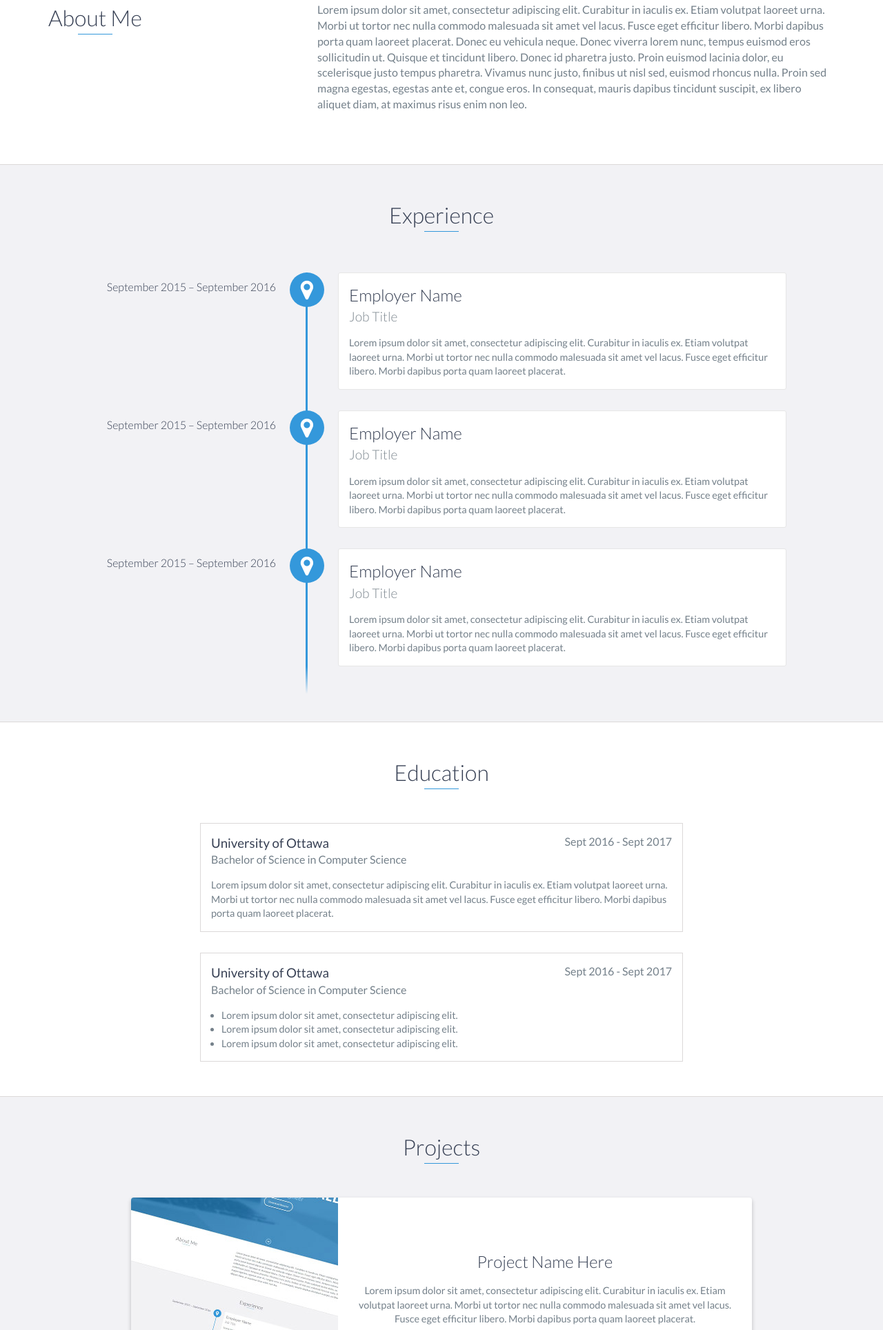
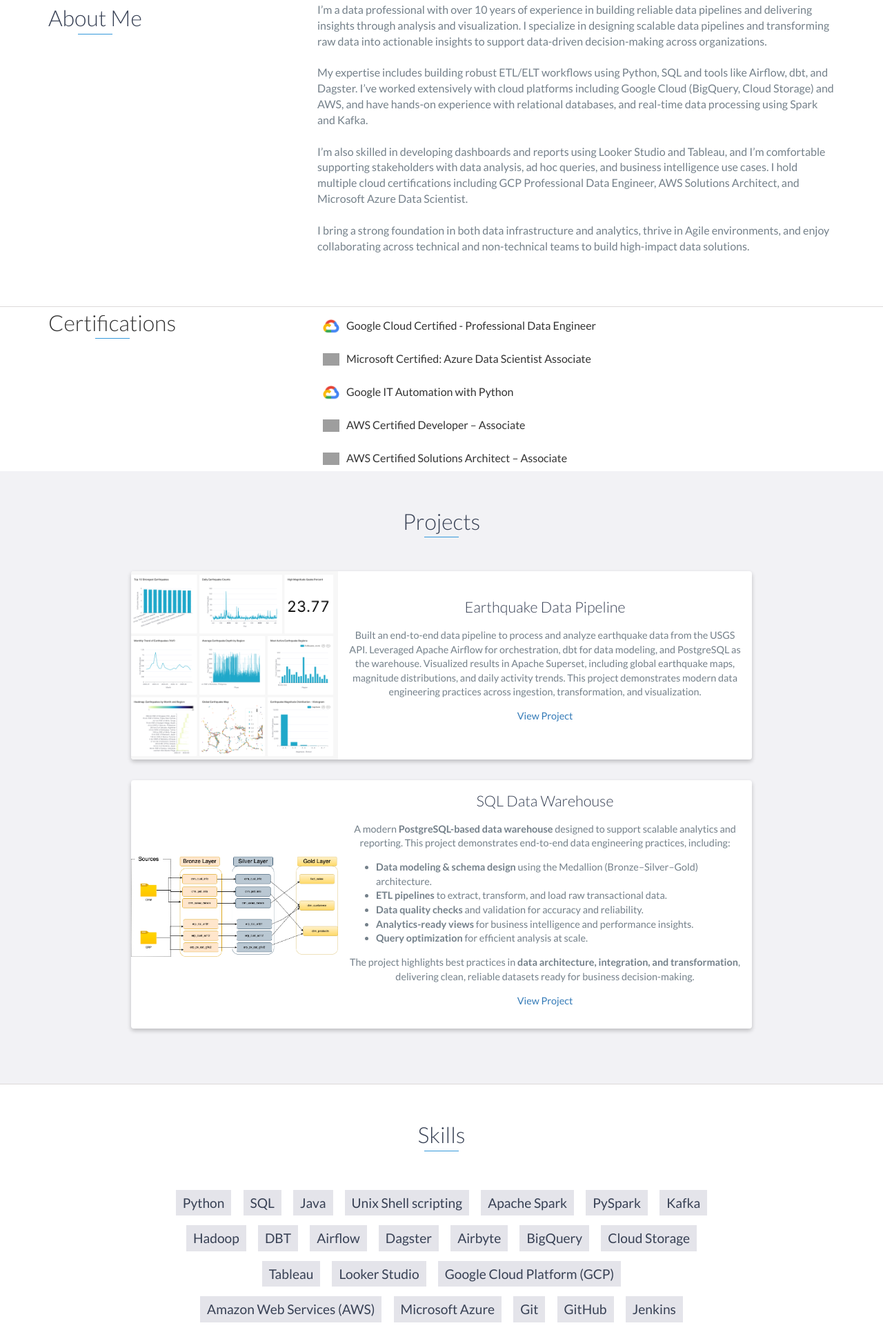
Before and after one commit to jazz-min/jasmin.github.io, a website: page index.html in a window 1280 px wide. Shown: the part 872-2800 px from the top of the page at 69% size. Drawn offline with nearby package versions, Linux system fonts and the light colour scheme; grey boxes are pictures that could not be loaded.

Commit message:
added the portfolio details

```diff
--- a/index.html
+++ b/index.html
@@ -1,6 +1,39 @@
 <!DOCTYPE html>
 <html class="no-js" lang="en">
+<style>
+    .certification-block {
+    display: flex;
+    flex-direction: column;
+    gap: 12px;
+    margin-top: 10px;
+}
 
+.cert-link {
+    display: flex;
+    align-items: center;
+    text-decoration: none;
+    color: #333;
+    font-size: 16px;
+    transition: background-color 0.2s ease;
+    padding: 6px 8px;
+    border-radius: 6px;
+}
+
+.cert-link:hover {
+    background-color: #f3f3f3;
+}
+
+.cert-icon {
+    width: 24px;
+    height: 24px;
+    margin-right: 10px;
+    object-fit: contain;
+}
+
+
+
+
+</style>
 <head>
     <meta charset="utf-8">
     <meta http-equiv="X-UA-Compatible" content="IE=edge">
@@ -28,10 +61,7 @@
             <a href="#about">About</a>
         </li>
         <li>
-                <a href="#experience">Experience</a>
-            </li>
-            <li>
-                <a href="#education">Education</a>
+            <a href="#certifications">Certifications</a>
         </li>
         <li>
             <a href="#projects">Projects</a>
@@ -48,9 +78,9 @@
 
 <div id="lead">
     <div id="lead-content">
-            <h1>Ryan Fitzgerald</h1>
-            <h2>Software Engineer</h2>
-            <a href="#" class="btn-rounded-white">Download Resume</a>
+        <h1>Jasmin Joseph</h1>
+        <h2>Data Engineer/Analyst | GCP & AWS Certified | Building modern data pipelines, analytics platforms, and data-driven
+            solutions</h2>
     </div>
     <!-- End #lead-content -->
 
@@ -73,93 +103,102 @@
             </div>
             <div class="col-md-8">
                 <p>
-                        Lorem ipsum dolor sit amet, consectetur adipiscing elit. Curabitur in iaculis ex. Etiam volutpat laoreet urna. Morbi ut tortor nec nulla commodo malesuada sit amet vel lacus. Fusce eget efficitur libero. Morbi dapibus porta quam laoreet placerat. Donec
-                        eu vehicula neque. Donec viverra lorem nunc, tempus euismod eros sollicitudin ut. Quisque et tincidunt libero. Donec id pharetra justo. Proin euismod lacinia dolor, eu scelerisque justo tempus pharetra. Vivamus nunc justo, finibus
-                        ut nisl sed, euismod rhoncus nulla. Proin sed magna egestas, egestas ante et, congue eros. In consequat, mauris dapibus tincidunt suscipit, ex libero aliquet diam, at maximus risus enim non leo.
+                    I’m a data professional with over 10 years of experience in building reliable data pipelines and
+                    delivering insights through analysis and visualization.
+                    I specialize in designing scalable data pipelines and transforming raw data into actionable insights
+                    to support data-driven decision-making across organizations.
+                </p>&nbsp;
+                <p>
+                    My expertise includes building robust ETL/ELT workflows using Python, SQL and tools like Airflow,
+                    dbt, and Dagster. I’ve worked extensively with cloud platforms including Google Cloud (BigQuery,
+                    Cloud Storage) and AWS, and have hands-on experience with relational databases, and real-time data
+                    processing using Spark and Kafka.
+                </p>&nbsp;
+                <p>
+                    I’m also skilled in developing dashboards and reports using Looker Studio and Tableau, and I’m
+                    comfortable supporting stakeholders with data analysis, ad hoc queries, and business intelligence
+                    use cases. I hold multiple cloud certifications including GCP Professional Data Engineer, AWS
+                    Solutions Architect, and Microsoft Azure Data Scientist.
+                </p>&nbsp;
+                <p>
+                    I bring a strong foundation in both data infrastructure and analytics, thrive in Agile environments,
+                    and enjoy collaborating across technical and non-technical teams to build high-impact data
+                    solutions.
                 </p>
+            </div>
+        </div>
+
+    </div>
+</div>
+<!-- End #about -->
+
+
+<div id="certifications">
+    <div class="container">
+        <div class="row">
+            <div class="col-md-4">
+                <h2 class="heading">Certifications</h2>
+            </div>
+            <div class="col-md-8">
+                <div id="certification">
+                    <div class="certification-block">
+                        <a class="cert-link"
+                           href="https://www.credly.com/earner/earned/badge/fa21b976-01bf-4c2e-9863-a64167628f0f"
+                           target="_blank">
+                            <img src="images/Google_Cloud_Logo.png" alt="Google Cloud" class="cert-icon">
+                            Google Cloud Certified - Professional Data Engineer
+                        </a>
+                        <a class="cert-link" href="https://learn.microsoft.com/en-us/users/jasminjoseph-4998/credentials/49b0143d434d7086" target="_blank">
+                            <img src="https://upload.wikimedia.org/wikipedia/commons/4/44/Microsoft_logo.svg"
+                                 alt="Microsoft"
+                                 class="cert-icon">
+                            Microsoft Certified: Azure Data Scientist Associate
+                        </a>
+                        <a class="cert-link" href="https://www.coursera.org/account/accomplishments/professional-cert/R4Z7VQ7VZVNV" target="_blank">
+                            <img src="images/Google_Cloud_Logo.png" alt="Google Cloud" class="cert-icon">
+                            Google IT Automation with Python
+                        </a>
+                        <a class="cert-link" href="https://www.credly.com/earner/earned/badge/73fb7f1a-fa7e-4e4f-b9cc-ff4f981c2ec2" target="_blank">
+                            <img src="https://upload.wikimedia.org/wikipedia/commons/9/93/Amazon_Web_Services_Logo.svg"
+                                 alt="AWS"
+                                 class="cert-icon">
+                            AWS Certified Developer – Associate
+                        </a>
+                        <a class="cert-link" href="https://www.credly.com/earner/earned/badge/0a0ee747-cdf0-467e-9904-e09fa581b2cd" target="_blank">
+                            <img src="https://upload.wikimedia.org/wikipedia/commons/9/93/Amazon_Web_Services_Logo.svg"
+                                 alt="AWS"
+                                 class="cert-icon">
+                            AWS Certified Solutions Architect – Associate
+                        </a>
                     </div>
                 </div>
             </div>
         </div>
-    <!-- End #about -->
 
-    <div id="experience" class="background-alt">
-        <h2 class="heading">Experience</h2>
-        <div id="experience-timeline">
-            <div data-date="September 2015 – September 2016">
-                <h3>Employer Name</h3>
-                <h4>Job Title</h4>
-                <p>
-                    Lorem ipsum dolor sit amet, consectetur adipiscing elit. Curabitur in iaculis ex. Etiam volutpat laoreet urna. Morbi ut tortor nec nulla commodo malesuada sit amet vel lacus. Fusce eget efficitur libero. Morbi dapibus porta quam laoreet placerat.
-                </p>
+    </div>
 </div>
 
-            <div data-date="September 2015 – September 2016">
-                <h3>Employer Name</h3>
-                <h4>Job Title</h4>
-                <p>
-                    Lorem ipsum dolor sit amet, consectetur adipiscing elit. Curabitur in iaculis ex. Etiam volutpat laoreet urna. Morbi ut tortor nec nulla commodo malesuada sit amet vel lacus. Fusce eget efficitur libero. Morbi dapibus porta quam laoreet placerat.
-                </p>
-            </div>
 
-            <div data-date="September 2015 – September 2016">
-                <h3>Employer Name</h3>
-                <h4>Job Title</h4>
-                <p>
-                    Lorem ipsum dolor sit amet, consectetur adipiscing elit. Curabitur in iaculis ex. Etiam volutpat laoreet urna. Morbi ut tortor nec nulla commodo malesuada sit amet vel lacus. Fusce eget efficitur libero. Morbi dapibus porta quam laoreet placerat.
-                </p>
-            </div>
-        </div>
-    </div>
-    <!-- End #experience -->
-
-    <div id="education">
-        <h2 class="heading">Education</h2>
-        <div class="education-block">
-            <h3>University of Ottawa</h3>
-            <span class="education-date">Sept 2016 - Sept 2017</span>
-            <h4>Bachelor of Science in Computer Science</h4>
-            <p>
-                Lorem ipsum dolor sit amet, consectetur adipiscing elit. Curabitur in iaculis ex. Etiam volutpat laoreet urna. Morbi ut tortor nec nulla commodo malesuada sit amet vel lacus. Fusce eget efficitur libero. Morbi dapibus porta quam laoreet placerat.
-            </p>
-        </div>
-        <!-- End .education-block -->
-
-        <div class="education-block">
-            <h3>University of Ottawa</h3>
-            <span class="education-date">Sept 2016 - Sept 2017</span>
-            <h4>Bachelor of Science in Computer Science</h4>
-            <ul>
-                <li>
-                    Lorem ipsum dolor sit amet, consectetur adipiscing elit.
-                </li>
-                <li>
-                    Lorem ipsum dolor sit amet, consectetur adipiscing elit.
-                </li>
-                <li>
-                    Lorem ipsum dolor sit amet, consectetur adipiscing elit.
-                </li>
-            </ul>
-        </div>
-        <!-- End .education-block -->
-    </div>
-    <!-- End #education -->
-
+<!-- End #certification -->
 <div id="projects" class="background-alt">
     <h2 class="heading">Projects</h2>
     <div class="container">
-            <div class="row">
+        <class="row">
             <div class="project shadow-large">
                 <div class="project-image">
-                        <img src="images/project.jpg" />
+                    <img src="images/earthquake.png"/>
                 </div>
                 <!-- End .project-image -->
                 <div class="project-info">
-                        <h3>Project Name Here</h3>
+                    <h3>Earthquake Data Pipeline</h3>
                     <p>
-                            Lorem ipsum dolor sit amet, consectetur adipiscing elit. Curabitur in iaculis ex. Etiam volutpat laoreet urna. Morbi ut tortor nec nulla commodo malesuada sit amet vel lacus. Fusce eget efficitur libero. Morbi dapibus porta quam laoreet placerat.
+                        Built an end-to-end data pipeline to process and analyze earthquake data from the USGS API.
+                        Leveraged Apache Airflow for orchestration, dbt for data modeling, and PostgreSQL as the warehouse.
+                        Visualized results in Apache Superset, including global earthquake maps, magnitude distributions,
+                        and daily activity trends. This project demonstrates modern data engineering practices across
+                        ingestion, transformation, and visualization.
                     </p>
-                        <a href="#">View Project</a>
+                    <a href="https://github.com/jazz-min/earthquake-data-pipeline">View Project</a>
                 </div>
                 <!-- End .project-info -->
             </div>
@@ -167,15 +206,31 @@
 
             <div class="project shadow-large">
                 <div class="project-image">
-                        <img src="images/project.jpg" />
+                    <img src="images/sqlwarehouse.png"/>
                 </div>
                 <!-- End .project-image -->
                 <div class="project-info">
-                        <h3>Project Name Here</h3>
+                    <h3>SQL Data Warehouse</h3>
+                <!-- SQL Data Warehouse Project -->
+
+    <div class="full-description">
         <p>
-                            Lorem ipsum dolor sit amet, consectetur adipiscing elit. Curabitur in iaculis ex. Etiam volutpat laoreet urna. Morbi ut tortor nec nulla commodo malesuada sit amet vel lacus. Fusce eget efficitur libero. Morbi dapibus porta quam laoreet placerat.
+            A modern <strong>PostgreSQL-based data warehouse</strong> designed to support scalable analytics and reporting.
+            This project demonstrates end-to-end data engineering practices, including:
         </p>
-                        <a href="#">View Project</a>
+        <ul style="text-align: left">
+            <li><strong>Data modeling & schema design</strong> using the Medallion (Bronze–Silver–Gold) architecture.</li>
+            <li><strong>ETL pipelines</strong> to extract, transform, and load raw transactional data.</li>
+            <li><strong>Data quality checks</strong> and validation for accuracy and reliability.</li>
+            <li><strong>Analytics-ready views</strong> for business intelligence and performance insights.</li>
+            <li><strong>Query optimization</strong> for efficient analysis at scale.</li>
+        </ul>
+        <p>
+            The project highlights best practices in <strong>data architecture, integration, and transformation</strong>,
+            delivering clean, reliable datasets ready for business decision-making.
+        </p>
+
+                    <a href="https://github.com/jazz-min/sql-datawarehouse-project" target="_blank" class="btn btn-primary">View Project</a>
                 </div>
                 <!-- End .project-info -->
             </div>
@@ -188,56 +243,55 @@
 <div id="skills">
     <h2 class="heading">Skills</h2>
     <ul>
-            <li>JavaScript</li>
         <li>Python</li>
-            <li>Ruby</li>
-            <li>Go</li>
-            <li>Node.js</li>
-            <li>AngularJs</li>
-            <li>React</li>
-            <li>Elixir</li>
+        <li>SQL</li>
         <li>Java</li>
-            <li>C</li>
-            <li>C#</li>
-            <li>C++</li>
-            <li>Ruby on Rails</li>
-            <li>JavaScript</li>
-            <li>Python</li>
-            <li>Ruby</li>
-            <li>Go</li>
-            <li>Node.js</li>
-            <li>AngularJs</li>
-            <li>React</li>
-            <li>Elixir</li>
-            <li>Java</li>
-            <li>C</li>
-            <li>C#</li>
-            <li>C++</li>
-            <li>Ruby on Rails</li>
+        <li>Unix Shell scripting</li>
+        <li>Apache Spark</li>
+        <li>PySpark</li>
+        <li>Kafka</li>
+        <li>Hadoop</li>
+        <li>DBT</li>
+        <li>Airflow</li>
+        <li>Dagster</li>
+        <li>Airbyte</li>
+        <li>BigQuery</li>
+        <li>Cloud Storage</li>
+        <li>Tableau</li>
+        <li>Looker Studio</li>
+        <li>Google Cloud Platform (GCP)</li>
+        <li>Amazon Web Services (AWS)</li>
+        <li>Microsoft Azure</li>
+        <li>Git</li>
+        <li>GitHub</li>
+        <li>Jenkins</li>
+        <li>Terraform</li>
+        <li>Docker</li>
+        <li>JIRA</li>
+        <li>VSCode</li>
+        <li>IntelliJ</li>
+        <li>PyCharm</li>
+        <li>Linux</li>
     </ul>
 </div>
 <!-- End #skills -->
 
-    <div id="contact">
-        <h2>Get in Touch</h2>
-        <div id="contact-form">
-            <form method="POST" action="https://formspree.io/email@email.com">
-                <input type="hidden" name="_subject" value="Contact request from personal website" />
-                <input type="email" name="_replyto" placeholder="Your email" required>
-                <textarea name="message" placeholder="Your message" required></textarea>
-                <button type="submit">Send</button>
-            </form>
+<!-- Contact -->
+<section class="contact section" id="contact">
+    <div class="container">
+        <h2 class="section__title">Get in Touch</h2>
+        <p class="contact__text">Interested in working together or have a question? Let’s connect.</p>
+        <p>LinkedIn: <a href="https://www.linkedin.com/in/jasmin-joseph-a3430a68/" target="_blank">linkedin.com/in/jasmin-joseph-a3430a68</a>
+        </p>
     </div>
-        <!-- End #contact-form -->
-    </div>
-    <!-- End #contact -->
+</section>
 
 <footer>
     <div class="container">
         <div class="row">
             <div class="col-sm-5 copyright">
                 <p>
-                        Copyright &copy; <span id="current-year">2022</span> YOUR NAME
+                    Copyright &copy; <span id="current-year">2025</span> Jasmin Joseph
                 </p>
             </div>
             <div class="col-sm-2 top">
@@ -248,22 +302,12 @@
             <div class="col-sm-5 social">
                 <ul>
                     <li>
-                            <a href="https://github.com/" target="_blank"><i class="fa fa-github" aria-hidden="true"></i></a>
+                        <a href="https://github.com/jazz-min" target="_blank"><i class="fa fa-github"
+                                                                                 aria-hidden="true"></i></a>
                     </li>
                     <li>
-                            <a href="https://stackoverflow.com/" target="_blank"><i class="fa fa-stack-overflow" aria-hidden="true"></i></a>
-                        </li>
-                        <li>
-                            <a href="https://linkedin.com/" target="_blank"><i class="fa fa-linkedin" aria-hidden="true"></i></a>
-                        </li>
-                        <li>
-                            <a href="https://www.facebook.com/" target="_blank"><i class="fa fa-facebook" aria-hidden="true"></i></a>
-                        </li>
-                        <li>
-                            <a href="https://twitter.com/" target="_blank"><i class="fa fa-twitter" aria-hidden="true"></i></a>
-                        </li>
-                        <li>
-                            <a href="https://plus.google.com/" target="_blank"><i class="fa fa-google-plus" aria-hidden="true"></i></a>
+                        <a href="https://www.linkedin.com/in/jasmin-joseph-a3430a68/" target="_blank"><i
+                                class="fa fa-linkedin" aria-hidden="true"></i></a>
                     </li>
                 </ul>
             </div>
--- a/scss/styles.scss
+++ b/scss/styles.scss
@@ -1,37 +1,4 @@
-/*!
-    Title: Dev Portfolio Template
-    Version: 1.2.2
-    Last Change: 03/25/2020
-    Author: Ryan Fitzgerald
-    Repo: https://github.com/RyanFitzgerald/devportfolio-template
-    Issues: https://github.com/RyanFitzgerald/devportfolio-template/issues
 
-    Description: This file contains all the styles associated with the page
-    that don't come from third party libraries. This file gets compiled using
-    Gulp and send to the /css folder which is then loaded on the page.
-*/
-/*
-    File Contents:
-
-        1. Variables
-        2. Mixins
-        3. Global Styles
-        4. Lead Styles
-        5. About Styles
-        6. Experience Styles
-        7. Education Styles
-        8. Project Styles
-        9. Skills Styles
-        10. Contact Styles
-        11. Optional Section Styles
-        12. Media Queries
-*/
-
-/*
-    ------------------------
-    ----- 1. Variables -----
-    ------------------------
-*/
 
 // Define base and accent colors
 $base-color: #3498db;
@@ -642,32 +609,35 @@
 }
 
 .project {
-    position: relative;
+    display: flex;
+    align-items: center; // Vertically center the content
     max-width: 900px;
     margin: 0 auto 30px auto;
-    overflow: hidden;
     background: #fff;
     border-radius: 4px;
+    overflow: hidden;
 }
 
 .project-image {
-    float: left;
+    flex: 0 0 300px; // Fixed width for the image
+    max-width: 300px; // Ensure image doesn't exceed this width
+}
+
+.project-image img {
+    width: 100%;
+    height: auto;
+    display: block; // Remove any default image spacing
 }
 
 .project-info {
-    position: absolute;
-    top: 50%;
-    transform: translateY(-50%);
-    margin-left: 300px;
+    flex: 1; // Take remaining space
     padding: 15px;
-
     h3 {
         font-size: 1.5em;
         font-weight: 300;
         color: $heading;
         margin: 0 0 15px 0;
     }
-
     p {
         color: $text;
         margin: 0 0 15px 0;
```
Also changed, not shown: css/styles.css, images/Google_Cloud_Logo.png (added), images/earthquake.png (added), images/project.jpg (deleted), images/sqlwarehouse.png (added). Lines whose indentation alone changed are shown as unchanged.
